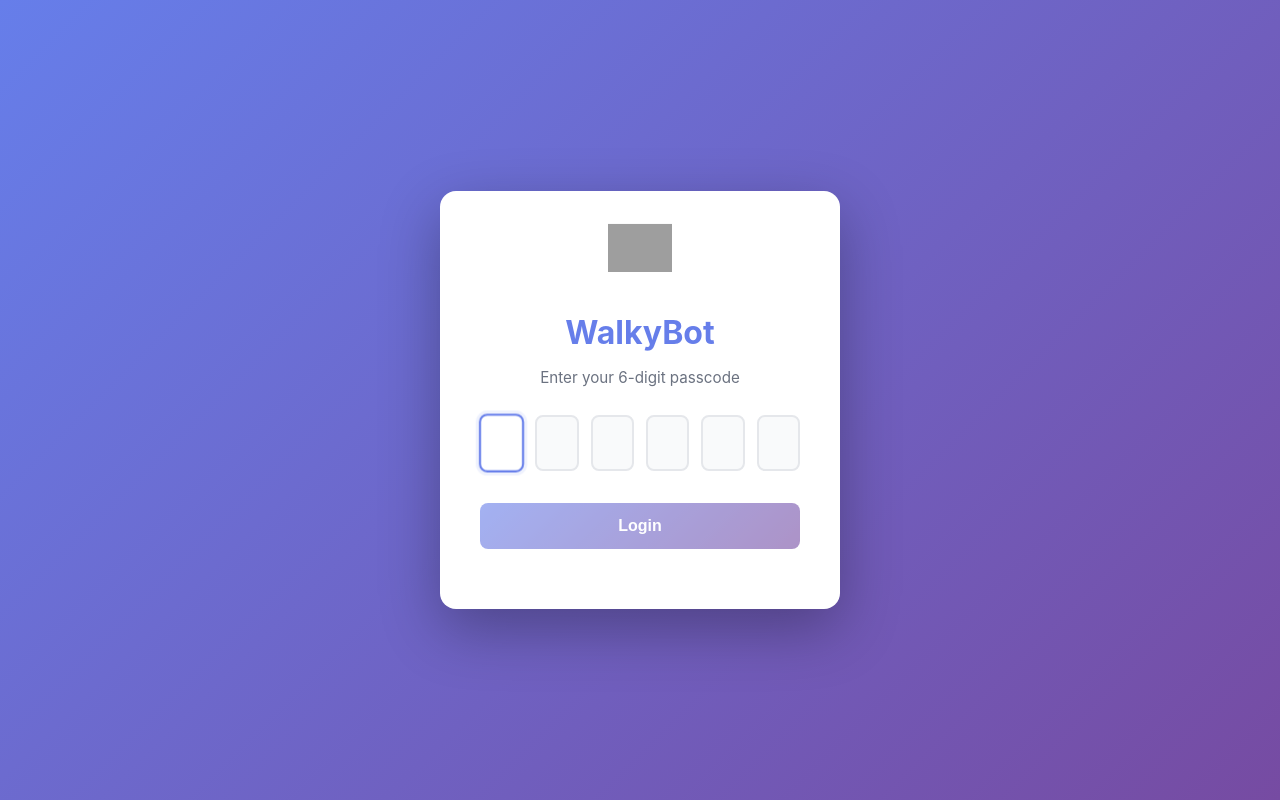
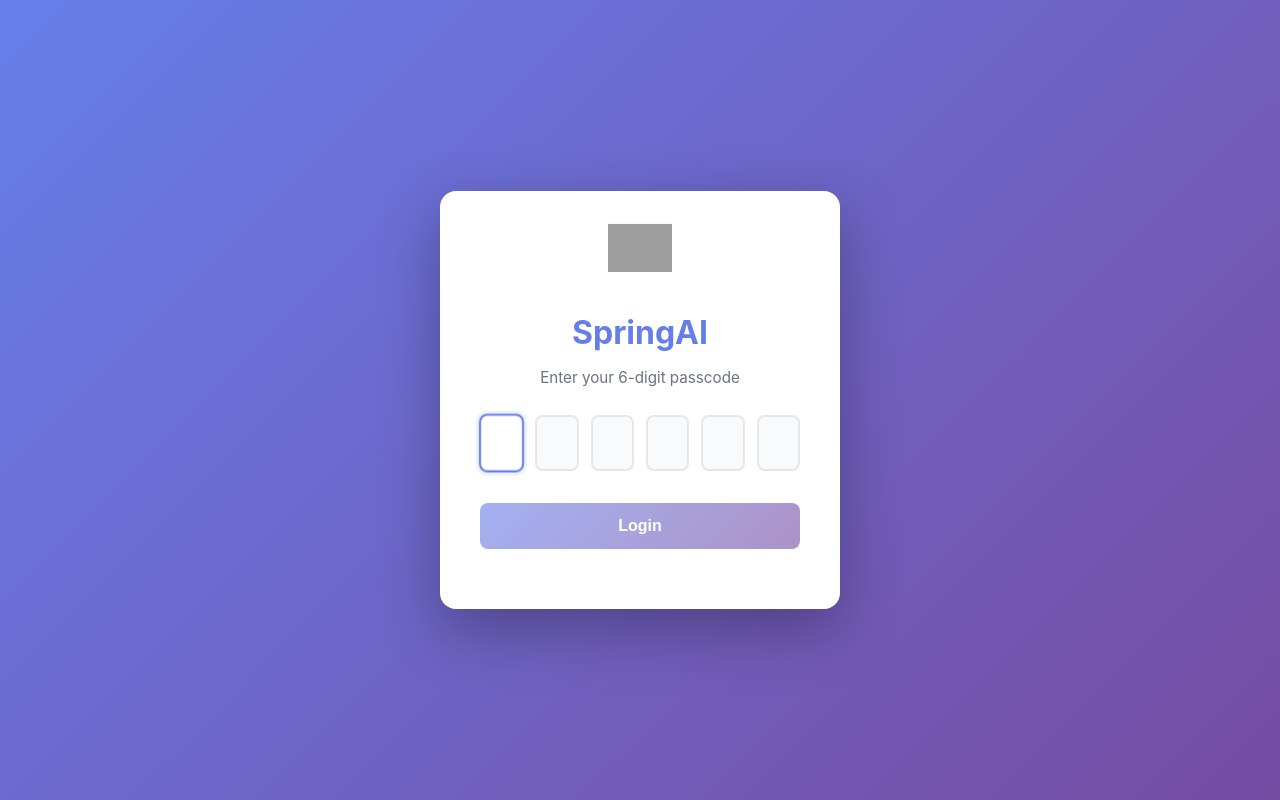
Before and after one commit to rameshisnow/Springai, a Python web app: template crypto-ai-trader/src/web/templates/login.html in a window 1280 px wide. Run offline with Jinja, Linux system fonts and the light colour scheme; the template is opened without the code that fills it, so the values that code supplies are empty; grey boxes are pictures that could not be loaded.

Commit message:
rebrand: replace WalkyBot with SpringAI

```diff
--- a/crypto-ai-trader/src/web/__init__.py
+++ b/crypto-ai-trader/src/web/__init__.py
@@ -1 +1 @@
-"""Flask web frontend for WalkyBot dashboard"""
+"""Flask web frontend for SpringAI dashboard"""
--- a/crypto-ai-trader/src/web/templates/dashboard.html
+++ b/crypto-ai-trader/src/web/templates/dashboard.html
@@ -3,14 +3,14 @@
 <head>
   <meta charset="UTF-8" />
   <meta name="viewport" content="width=device-width, initial-scale=1.0" />
-  <title>WalkyBot Dashboard</title>
+  <title>SpringAI Dashboard</title>
   <link rel="stylesheet" href="{{ url_for('static', filename='styles.css') }}" />
   <meta http-equiv="refresh" content="60">
 </head>
 <body class="dashboard-layout">
   <header class="dashboard-header">
     <div>
-      <h1>WalkyBot Dashboard</h1>
+      <h1>SpringAI Dashboard</h1>
       <p style="color:#6b7280; margin:0;">Real-time positions & performance</p>
     </div>
     <div style="display: flex; align-items: center; gap: 16px;">
--- a/crypto-ai-trader/src/web/templates/login.html
+++ b/crypto-ai-trader/src/web/templates/login.html
@@ -3,14 +3,14 @@
 <head>
   <meta charset="UTF-8" />
   <meta name="viewport" content="width=device-width, initial-scale=1.0" />
-  <title>WalkyBot Login</title>
+  <title>SpringAI Login</title>
   <link rel="stylesheet" href="{{ url_for('static', filename='styles.css') }}" />
 </head>
 <body>
   <div class="gradient-app">
     <div class="card">
-      <img src="https://img.icons8.com/emoji/96/000000/robot-emoji.png" alt="WalkyBot" width="64" />
-      <h1>WalkyBot</h1>
+      <img src="https://img.icons8.com/emoji/96/000000/robot-emoji.png" alt="SpringAI" width="64" />
+      <h1>SpringAI</h1>
       <p>Enter your 6-digit passcode</p>
       <form method="post" id="passcodeForm" class="passcode-grid">
         {% for i in range(6) %}
--- a/crypto-ai-trader/ui/dashboard.html
+++ b/crypto-ai-trader/ui/dashboard.html
@@ -3,7 +3,7 @@
 <head>
   <meta charset="UTF-8" />
   <meta name="viewport" content="width=device-width, initial-scale=1.0" />
-  <title>WalkyBot Dashboard</title>
+  <title>SpringAI Dashboard</title>
   <link rel="preconnect" href="https://fonts.googleapis.com" />
   <link rel="preconnect" href="https://fonts.gstatic.com" crossorigin />
   <link href="https://fonts.googleapis.com/css2?family=Poppins:wght@400;500;600&display=swap" rel="stylesheet" />
@@ -12,7 +12,7 @@
 <body class="dashboard-layout">
   <header class="dashboard-header">
     <div>
-      <h1>WalkyBot Dashboard</h1>
+      <h1>SpringAI Dashboard</h1>
       <p style="color:#6b7280; margin:0;">Real-time positions & performance</p>
     </div>
     <button>Logout</button>
--- a/crypto-ai-trader/ui/login.html
+++ b/crypto-ai-trader/ui/login.html
@@ -3,7 +3,7 @@
 <head>
   <meta charset="UTF-8" />
   <meta name="viewport" content="width=device-width, initial-scale=1.0" />
-  <title>WalkyBot Login</title>
+  <title>SpringAI Login</title>
   <link rel="preconnect" href="https://fonts.googleapis.com" />
   <link rel="preconnect" href="https://fonts.gstatic.com" crossorigin />
   <link href="https://fonts.googleapis.com/css2?family=Poppins:wght@400;500;600&display=swap" rel="stylesheet" />
@@ -12,8 +12,8 @@
 <body>
   <div class="gradient-app">
     <div class="card">
-      <img src="https://img.icons8.com/emoji/96/000000/robot-emoji.png" alt="WalkyBot" width="64" />
-      <h1>WalkyBot</h1>
+      <img src="https://img.icons8.com/emoji/96/000000/robot-emoji.png" alt="SpringAI" width="64" />
+      <h1>SpringAI</h1>
       <p>Enter your 6-digit passcode</p>
       <div class="passcode-grid" aria-label="Passcode input">
         <input type="password" maxlength="1" inputmode="numeric" />
```
Also changed, not shown: crypto-ai-trader/TRADING_SYSTEM_GUIDE.md (+1 -1 lines), crypto-ai-trader/tests/test_connections.py (+2 -2 lines), crypto-ai-trader/README.md.
